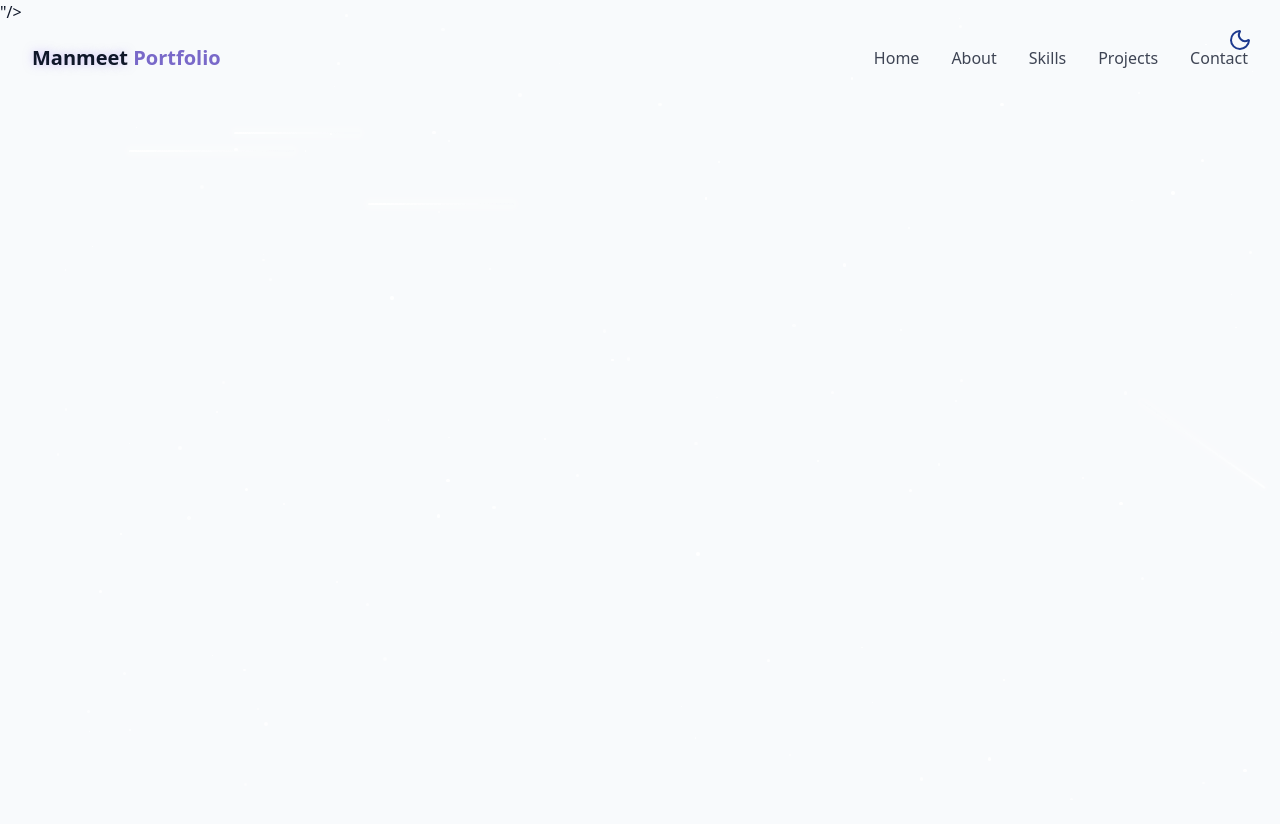
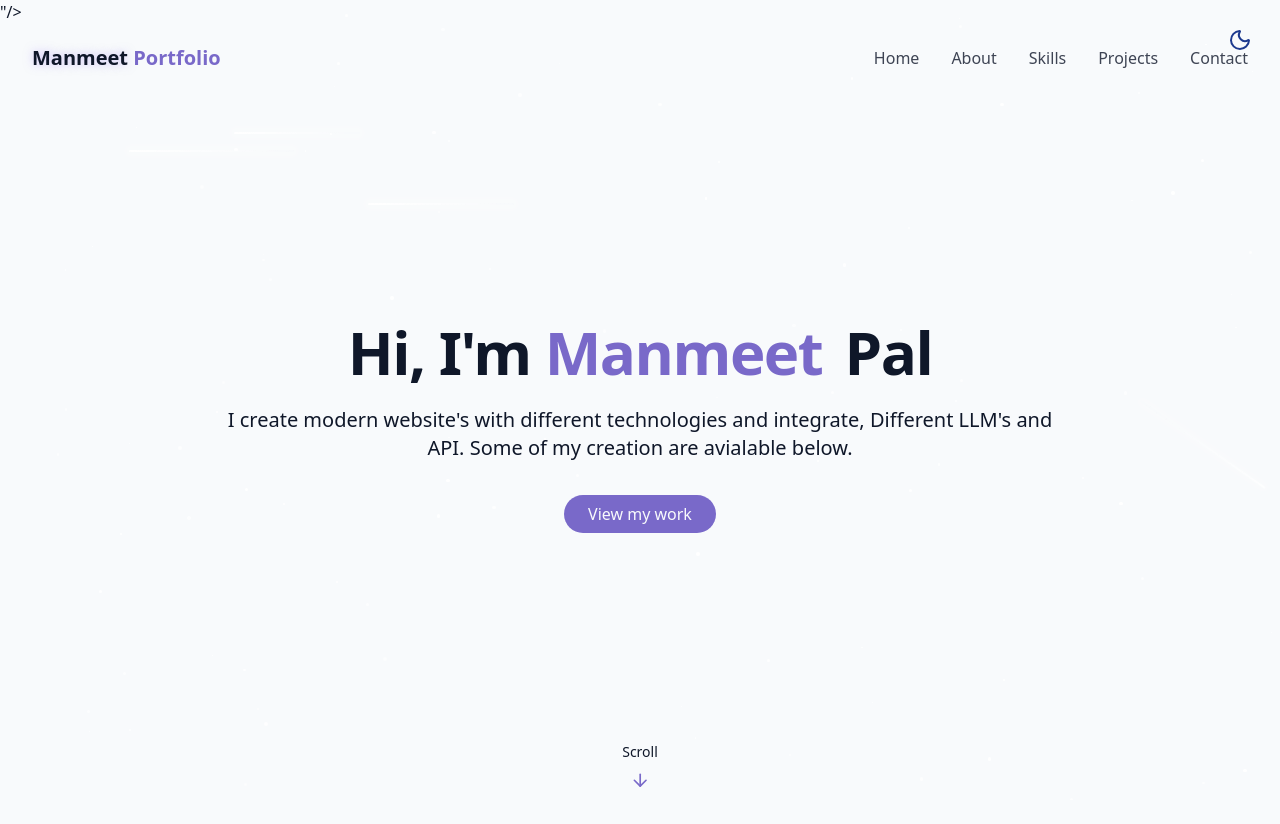
Before and after one commit to ASUS-TUFLSR/my_portfolio, a React (Vite) app: page / in a window 1280 px wide. Built offline with nearby package versions, Linux system fonts and the light colour scheme.

Commit message:
Hero Section Created

```diff
--- /dev/null
+++ b/src/components/HeroSection.jsx
@@ -0,0 +1,34 @@
+import { ArrowDown } from 'lucide-react'
+import React from 'react'
+
+const HeroSection = () => {
+  return <section id="hero" className="relative min-h-screen flex flex-col items-center justify-center px-4" >
+      <div className='container max-w-4xl mx-auto text-center z-10'>
+         <div className='space-y-6' >
+            <h1 className='text-4xl md:text-6xl font-bold tracking-tight' >
+                <span className='opacity-0 animate-fade-in' > Hi, I'm</span>
+                <span className='text-primary opacity-0 animate-fade-in-delay-1' > Manmeet</span>
+                <span className='text-gradient ml-2 opacity-0 animate-fade-in-delay-2' > Pal</span>
+            </h1>
+
+            <p className='text-lg md:text-xl text-muted-foreground max-2-2xl mx-auto opacity-0 animate-fade-in-delay-4' >
+                I create modern website's with different technologies and integrate, Different LLM's and API.
+                Some of my creation are avialable below.
+            </p>
+
+            <div className='opacity-0 animate-fade-in-delay-4 pt-4' >
+                <a  href='#projects' className='cosmic-button' >
+                    View my work
+                </a>
+            </div>
+         </div>
+      </div>
+
+      <div className='absolute bottom-8 left-1/2 transform -translate-x-1/2 flex flex-col items-center animate-bounce' >
+        <span className='text-sm text-muted-foreground mb-2 ' >Scroll</span>
+        <ArrowDown className='h-5 w-5 text-primary' />
+      </div>
+  </section>
+}
+
+export default HeroSection
--- a/src/pages/Home.jsx
+++ b/src/pages/Home.jsx
@@ -2,6 +2,7 @@
 import ThemeToggle from '../components/ThemeToggle'
 import StarBackground from '../components/StarBackground'
 import Navbar from '../components/Navbar'
+import HeroSection from '../components/HeroSection'
 
 const Home = () => {
   return (
@@ -13,6 +14,9 @@
         {/* Navbar */}
         <Navbar/>
         {/* Main Content */}
+        <main>
+          <HeroSection/>
+        </main>
 
         {/* Footer */}
     </div>
```
